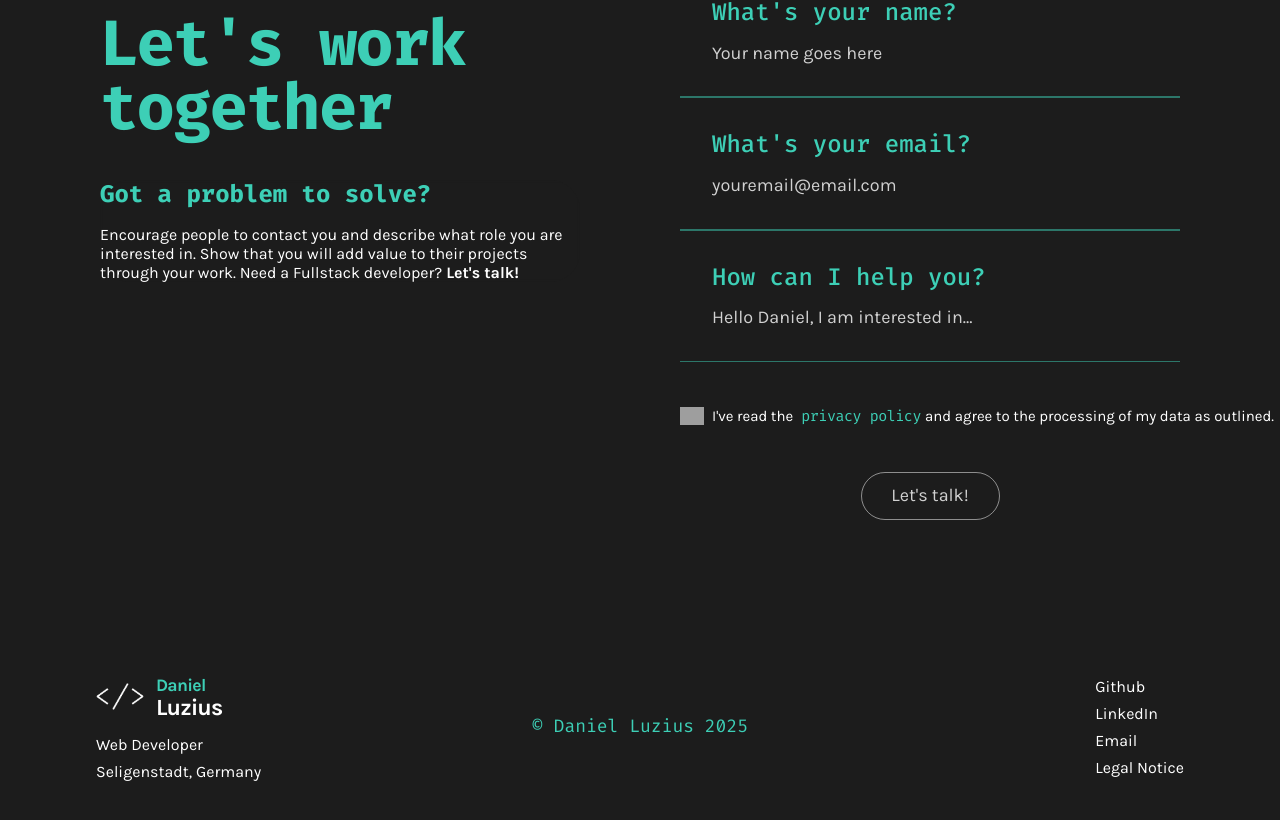
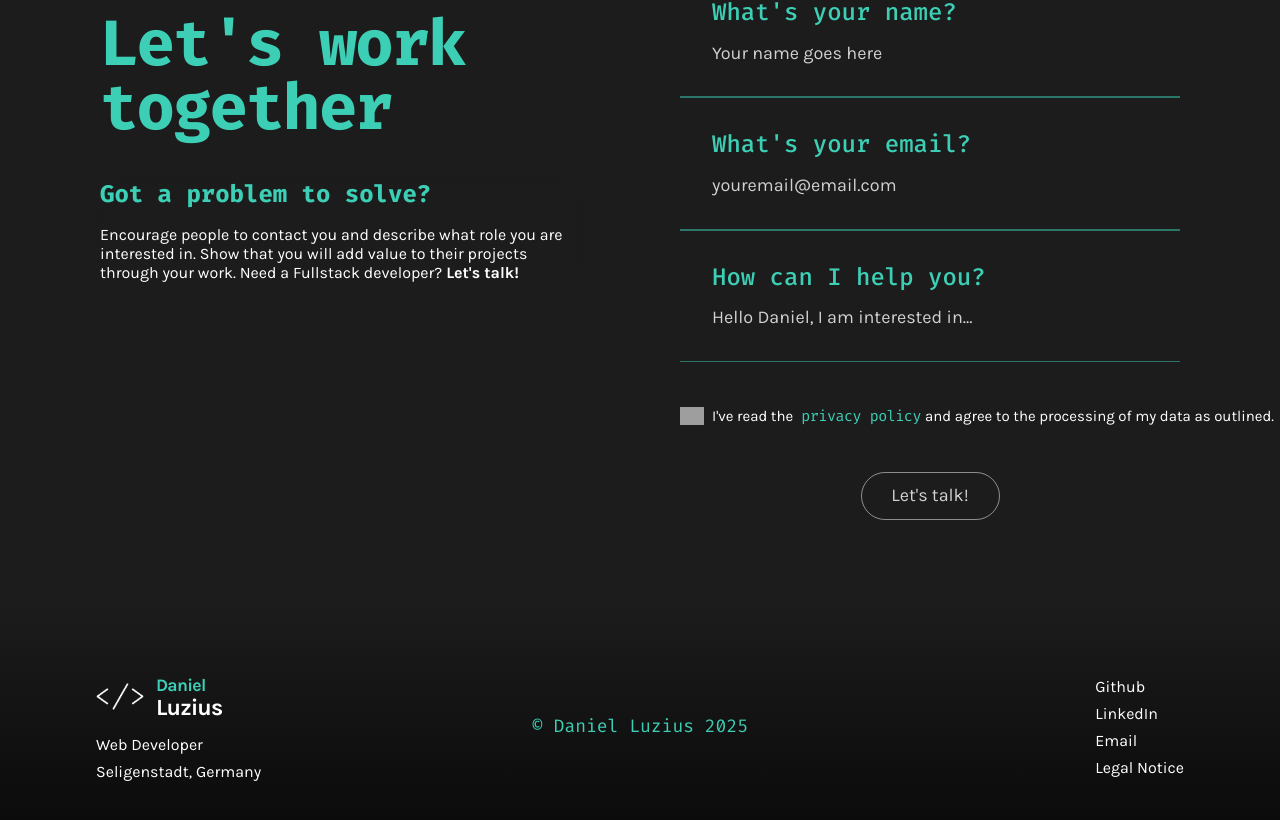
Before and after one commit to Danielluzius/portfolio, an Angular app: page / in a window 1280 px wide. Shown: the part 3817-4637 px from the top of the page. Built offline with nearby package versions, Linux system fonts and the light colour scheme; grey boxes are pictures that could not be loaded.

Commit message:
feat: footer more flexible in designe for later legal notice page

```diff
--- a/src/app/shared/footer/footer.scss
+++ b/src/app/shared/footer/footer.scss
@@ -1,8 +1,17 @@
 .footer {
+  position: relative;
   width: 100%;
   padding: 64px 96px;
-  background-color: #1c1c1c;
-  position: relative;
+  isolation: isolate;
+
+  &::before {
+    content: '';
+    position: absolute;
+    inset: 0;
+    background: linear-gradient(0deg, rgba(0, 0, 0, 0.75) 0%, rgba(0, 0, 0, 0) 100%);
+    opacity: 0.95;
+    z-index: -1;
+  }
 
   .footer-content {
     max-width: 1248px;
```
